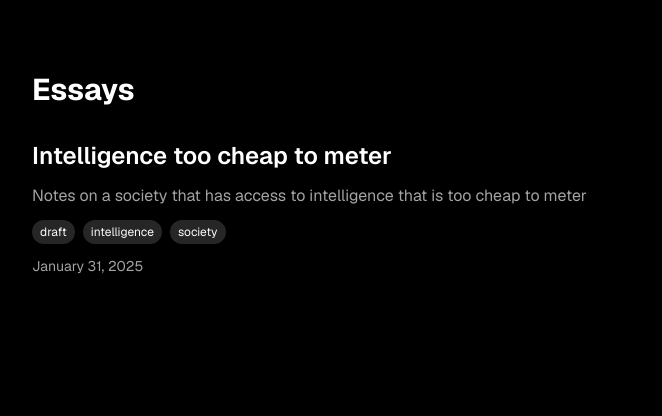
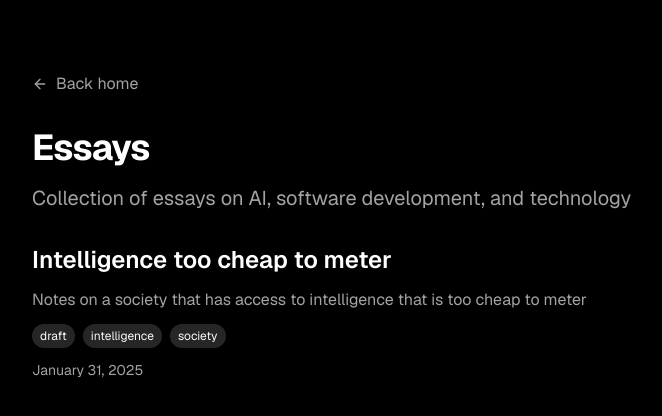
Before and after one commit to ks93/sundli.ai, a Next.js app: page /essays in a window 1280 px wide. Shown: the top 416 px of the page, without its empty margins (256-918 px from the left). Built offline with nearby package versions, Linux system fonts and the light colour scheme.

Commit message:
refactor and standardize

```diff
--- a/package.json
+++ b/package.json
@@ -15,6 +15,7 @@
     "date-fns": "^4.1.0",
     "geist": "^1.3.1",
     "gray-matter": "^4.0.3",
+    "lucide-react": "^0.474.0",
     "next": "15.1.6",
     "next-mdx-remote": "^5.0.0",
     "react": "^19.0.0",
--- a/src/app/contact/page.tsx
+++ b/src/app/contact/page.tsx
@@ -1,14 +1,15 @@
+import { PageContainer } from '@/components/layout/page-container';
+
 export default function Contact() {
   return (
-    <main className="h-full flex flex-col items-center justify-center space-y-8">
-      <div className="container max-w-3xl py-10">
-        <h1 className="text-4xl font-bold tracking-tight">Get in touch</h1>
-        <p className="text-muted-foreground">You can reach us at:</p>
-        <ul className="list-disc list-inside">
-          <li>Email: kelvin[at]sundli.ai</li>
-          <li>Phone: +47 993 44 356</li>
-        </ul>
-      </div>
-    </main>
+    <PageContainer
+      title="Get in touch"
+      description="You can reach us at:"
+    >
+      <ul className="list-disc list-inside space-y-2">
+        <li>Email: kelvin[at]sundli.ai</li>
+        <li>Phone: +47 993 44 356</li>
+      </ul>
+    </PageContainer>
   );
 }
--- a/src/app/essays/page.tsx
+++ b/src/app/essays/page.tsx
@@ -2,6 +2,7 @@ import { compareDesc } from 'date-fns';
 import Link from 'next/link';
 import { getAllEssays, type Essay } from '@/lib/mdx';
 import { Metadata } from 'next';
+import { PageContainer } from '@/components/layout/page-container';
 
 export const metadata: Metadata = {
   title: 'Essays | sundli.ai',
@@ -20,8 +21,10 @@ export default async function EssaysPage() {
   );
 
   return (
-    <div className="container max-w-3xl py-10">
-      <h1 className="text-3xl font-bold mb-8">Essays</h1>
+    <PageContainer
+      title="Essays"
+      description="Collection of essays on AI, software development, and technology"
+    >
       <div className="space-y-8">
         {sortedEssays.map((essay: Essay) => (
           <article key={essay.slug} className="group">
@@ -55,6 +58,6 @@ export default async function EssaysPage() {
           </article>
         ))}
       </div>
-    </div>
+    </PageContainer>
   );
 }
--- a/src/app/projects/page.tsx
+++ b/src/app/projects/page.tsx
@@ -1,8 +1,12 @@
+import { PageContainer } from '@/components/layout/page-container';
+
 export default function Projects() {
   return (
-    <main className="space-y-8">
-      <h1 className="text-4xl font-bold tracking-tight">Projects</h1>
+    <PageContainer
+      title="Projects"
+      description="A collection of my personal and professional projects"
+    >
       <p className="text-muted-foreground">Coming soon...</p>
-    </main>
+    </PageContainer>
   );
 }
--- /dev/null
+++ b/src/components/layout/page-container.tsx
@@ -0,0 +1,39 @@
+'use client';
+
+import { ArrowLeft } from 'lucide-react';
+import Link from 'next/link';
+import { usePathname } from 'next/navigation';
+
+interface PageContainerProps {
+  children: React.ReactNode;
+  title: string;
+  description?: string;
+}
+
+export function PageContainer({ children, title, description }: PageContainerProps) {
+  const pathname = usePathname();
+  const isHomePage = pathname === '/';
+
+  return (
+    <div className="container max-w-3xl py-10">
+      <div className="space-y-8">
+        {!isHomePage && (
+          <Link
+            href="/"
+            className="flex items-center gap-2 text-muted-foreground hover:text-primary transition-colors"
+          >
+            <ArrowLeft size={16} />
+            <span>Back home</span>
+          </Link>
+        )}
+        <div className="space-y-4">
+          <h1 className="text-4xl font-bold tracking-tight">{title}</h1>
+          {description && (
+            <p className="text-xl text-muted-foreground">{description}</p>
+          )}
+        </div>
+        {children}
+      </div>
+    </div>
+  );
+}
```
Also changed, not shown: 1 other file (tests, documents, lock files or other folders).
